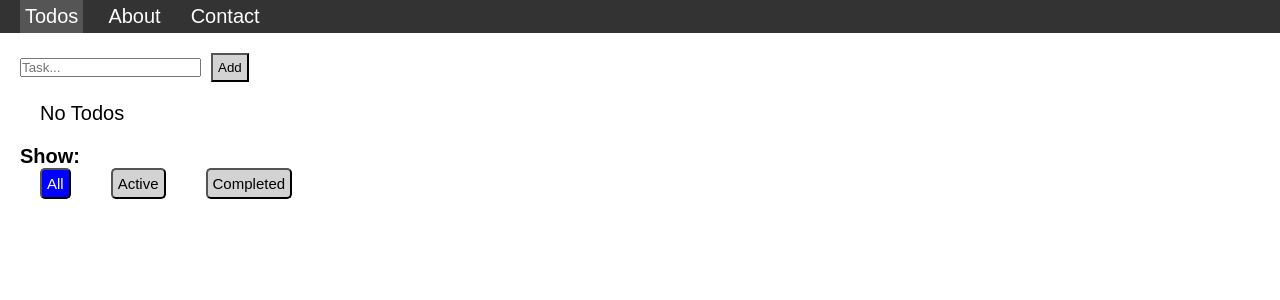
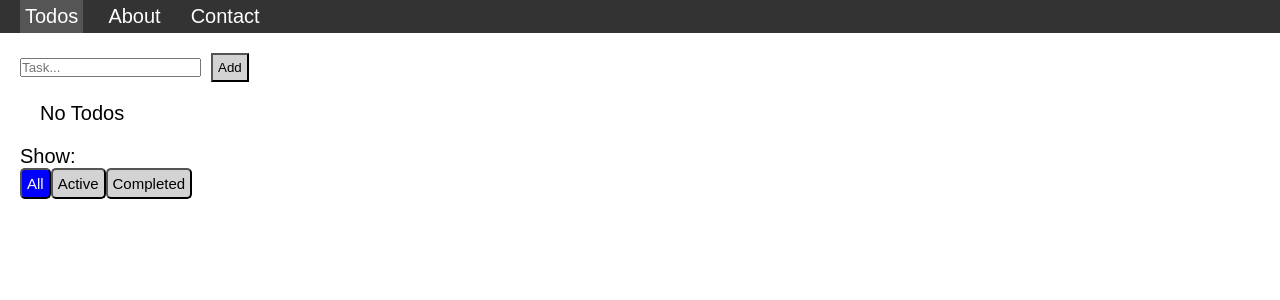
Before and after one commit to trmeade/to-do-react-app, a React (Vite) app: page / in a window 1280 px wide. Shown: the top 300 px of the page. Built offline with nearby package versions, Linux system fonts and the light colour scheme.

Commit message:
Update README and adjust to-do view state buttons

```diff
--- a/src/TodoViewStatusBar.jsx
+++ b/src/TodoViewStatusBar.jsx
@@ -9,8 +9,8 @@ export function TodoViewStatusBar({
   return (
     <>
       <div className="todo-view-status-bar">
-        <h4>Show:</h4>
-        <span className="status-bar-row">
+        <p>Show:</p>
+          <div id="view-state-buttons">
             <button
               className={`view-type-btn ${viewStatus === "All" ? "view-type-btn-active" : ""}`}
               type="button" id="all-btn" onClick={() => {
@@ -19,8 +19,6 @@ export function TodoViewStatusBar({
             >
               All
             </button>
-        </span>
-        <span className="status-bar-row">
             <button
               className={`view-type-btn ${viewStatus === "Active" ? "view-type-btn-active" : ""}`}
               type="button" id="active-btn" onClick={() => {
@@ -28,9 +26,6 @@ export function TodoViewStatusBar({
             }}>
               Active
             </button>
-        </span>
-
-        <span className="status-bar-row">
             <button
               className= {`view-type-btn ${viewStatus === "Completed" ? "view-type-btn-active": ""}`}
               type="button" id="completed-btn" onClick={() => {
@@ -38,7 +33,7 @@ export function TodoViewStatusBar({
             }}>
               Completed
           </button>
-        </span>
+        </div>
       </div>
     </>
   )
```
Also changed, not shown: 1 other file (tests, documents, lock files or other folders). Lines whose indentation alone changed are shown as unchanged.
